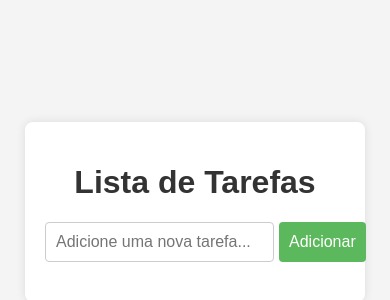
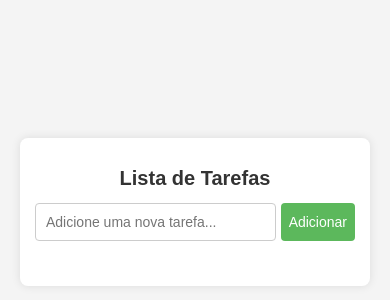
Before and after one commit to GuriaDaTI/lista-de-tarefas, a plain HTML site: page index.html in a window 390 px wide. Shown: the part 210-510 px from the top of the page. Drawn offline with Linux system fonts and the light colour scheme.

Commit message:
Update styles.css

```diff
--- a/styles.css
+++ b/styles.css
@@ -6,6 +6,8 @@ body {
     align-items: center;
     height: 100vh;
     margin: 0;
+    padding: 0 20px; /* Adicionado padding para dispositivos móveis */
+    box-sizing: border-box; /* Para incluir o padding dentro da largura total */
 }
 
 .container {
@@ -13,17 +15,20 @@ body {
     padding: 20px;
     border-radius: 8px;
     box-shadow: 0 0 10px rgba(0, 0, 0, 0.1);
-    width: 300px;
+    width: 100%;
+    max-width: 400px; /* Definindo largura máxima */
 }
 
 h1 {
     text-align: center;
     color: #333;
+    font-size: 24px; /* Ajuste de tamanho de fonte */
 }
 
 .input-container {
     display: flex;
     margin-bottom: 20px;
+    flex-wrap: wrap; /* Permitir quebra de linha em dispositivos menores */
 }
 
 #new-task {
@@ -32,6 +37,7 @@ h1 {
     border: 1px solid #ccc;
     border-radius: 4px;
     font-size: 16px;
+    margin-bottom: 10px; /* Adicionado para dar espaço em dispositivos móveis */
 }
 
 button {
@@ -43,15 +49,18 @@ button {
     cursor: pointer;
     margin-left: 5px;
     font-size: 16px;
+    margin-bottom: 10px; /* Adicionado para dar espaço em dispositivos móveis */
+    flex: none; /* Para evitar que o botão ocupe o mesmo espaço do input */
 }
 
 button:hover {
-    background-color: #000000;
+    background-color: #4cae4c;
 }
 
 ul {
     list-style-type: none;
     padding: 0;
+    margin: 0;
 }
 
 li {
@@ -61,6 +70,7 @@ li {
     display: flex;
     justify-content: space-between;
     align-items: center;
+    flex-wrap: wrap; /* Permitir quebra de linha em dispositivos menores */
 }
 
 li:last-child {
@@ -79,3 +89,22 @@ li .delete-btn {
 li .delete-btn:hover {
     background-color: #c9302c;
 }
+
+@media (max-width: 600px) {
+    h1 {
+        font-size: 20px; /* Tamanho de fonte menor para dispositivos móveis */
+    }
+
+    #new-task {
+        font-size: 14px;
+    }
+
+    button {
+        font-size: 14px;
+        padding: 8px;
+    }
+
+    .container {
+        padding: 15px;
+    }
+}
```
